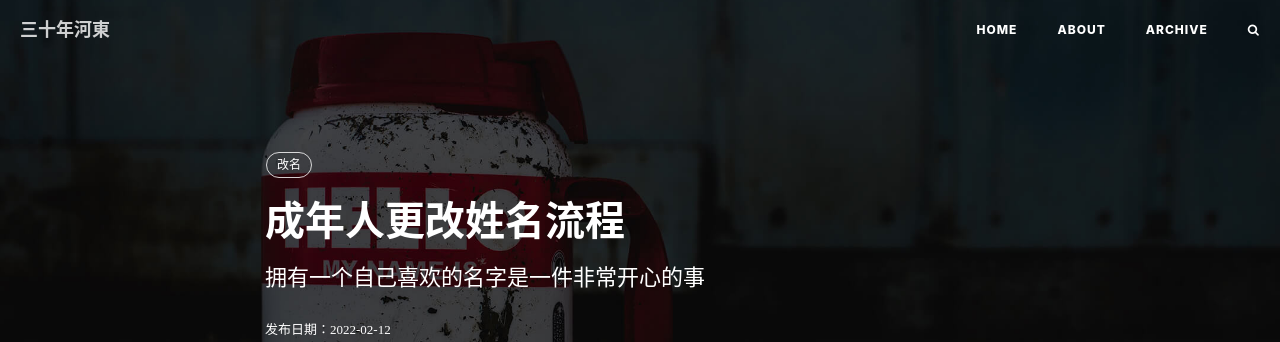
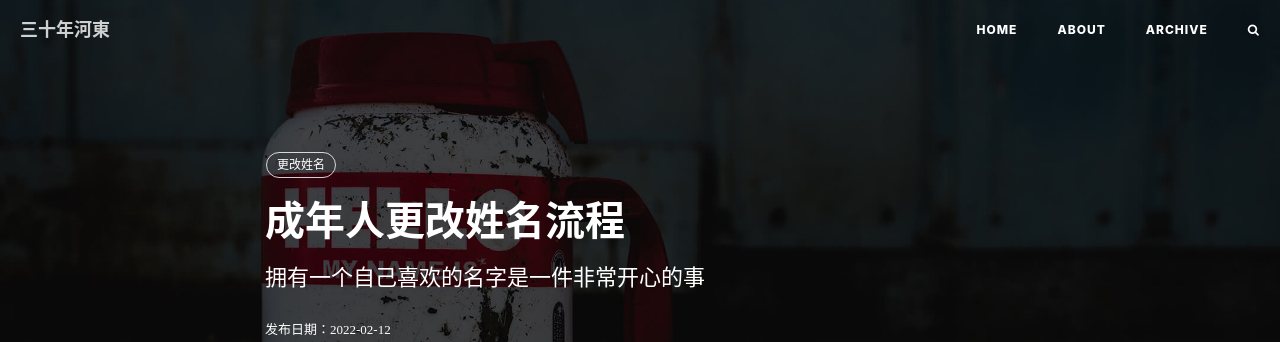
Before and after one commit to ssnhd/ssnhd.github.io, a Jekyll site: the page built from _posts/2022-2-12-name.md, in a window 1280 px wide and 900 px high. Shown: the top 342 px of the window. Built offline with Jekyll 4.4.1, drawn with Linux system fonts in a browser that asks for light colours; nearby versions of some CDN libraries; comment, search, counter and statistics services are not loaded.

Commit message:
Update 2022-2-12-name.md

```diff
--- a/_posts/2022-2-12-name.md
+++ b/_posts/2022-2-12-name.md
@@ -8,7 +8,7 @@ header-img: img/name/name.jpg
 catalog: true
 top: false
 tags:
-  - 改名
+  - 更改姓名
 ---
 
 出于什么原因改名就不说了，总之理由一定要有说服力，例如名字含有亲属重名、生僻字、侮辱、歧视等等。
```
